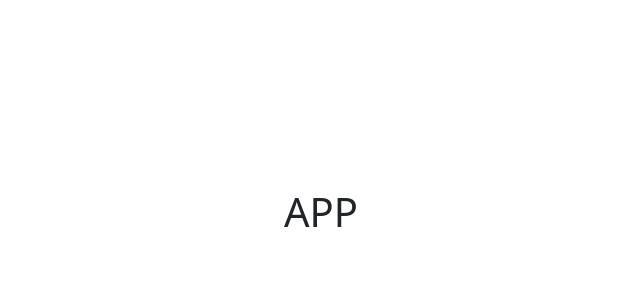
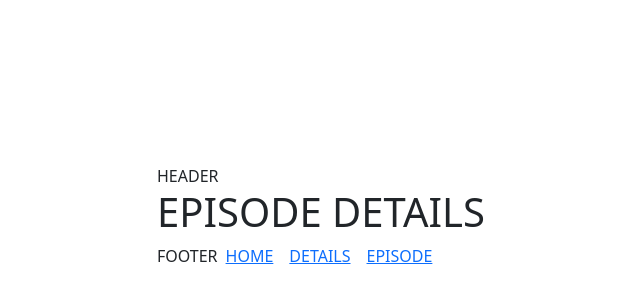
Before and after one commit to ferrantm01/podcaster, a React (Vite) app: page /podcast/1/episode/1 in a window 1280 px wide. Shown: the part 184-484 px from the top of the page, without its empty margins (319-959 px from the left). Built offline with nearby package versions, Linux system fonts and the light colour scheme.

Commit message:
- React Router implementation

```diff
--- a/package.json
+++ b/package.json
@@ -13,7 +13,7 @@
     "bootstrap": "^5.3.3",
     "react": "^18.3.1",
     "react-dom": "^18.3.1",
-    "react-router": "^6.24.0",
+    "react-router-dom": "^6.24.0",
     "sass": "^1.77.6"
   },
   "devDependencies": {
--- a/src/App.tsx
+++ b/src/App.tsx
@@ -1,8 +1,22 @@
+import { NavLink, Outlet } from "react-router-dom";
+
 function App() {
-
   return (
     <>
-      <h1>APP</h1>
+      <header>HEADER</header>
+      <Outlet />
+      <footer>
+        FOOTER
+        <NavLink className={"m-2"} to={"/"}>
+          HOME
+        </NavLink>
+        <NavLink className={"m-2"} to={`/podcast/${3}`}>
+          DETAILS
+        </NavLink>
+        <NavLink className={"m-2"} to={`/podcast/${3}/episode/${2}`}>
+          EPISODE
+        </NavLink>
+      </footer>
     </>
   );
 }
--- a/src/main.tsx
+++ b/src/main.tsx
@@ -3,9 +3,33 @@ import ReactDOM from "react-dom/client";
 import App from "./App.tsx";
 import "./styles/main.scss";
 import "bootstrap/dist/css/bootstrap.min.css";
+import { RouterProvider, createBrowserRouter } from "react-router-dom";
+import { PodcastsList } from "./pages/podcasts-list.tsx";
+import { PodcastDetails } from "./pages/podcast-details.tsx";
+import { EpisodeDetails } from "./pages/episode-details.tsx";
+
+const router = createBrowserRouter([
+  {
+    element: <App />,
+    children: [
+      {
+        path: "/",
+        element: <PodcastsList />,
+      },
+      {
+        path: "/podcast/:podcastId",
+        element: <PodcastDetails />,
+      },
+      {
+        path: "/podcast/:podcastId/episode/:episodeId",
+        element: <EpisodeDetails />,
+      },
+    ],
+  },
+]);
 
 ReactDOM.createRoot(document.getElementById("root")!).render(
   <React.StrictMode>
-    <App />
+    <RouterProvider router={router} />
   </React.StrictMode>
 );
--- /dev/null
+++ b/src/pages/episode-details.tsx
@@ -0,0 +1,5 @@
+export const EpisodeDetails = () => {
+  return (
+    <h1>EPISODE DETAILS</h1>
+  )
+}
--- /dev/null
+++ b/src/pages/podcast-details.tsx
@@ -0,0 +1,5 @@
+export const PodcastDetails = () => {
+  return (
+    <h1>PODCAST DETAILS</h1>
+  )
+}
--- /dev/null
+++ b/src/pages/podcasts-list.tsx
@@ -0,0 +1,5 @@
+export const PodcastsList = () => {
+  return (
+    <h1>PODCAST LIST</h1>
+  )
+}
```
Also changed, not shown: 1 other file (tests, documents, lock files or other folders).
